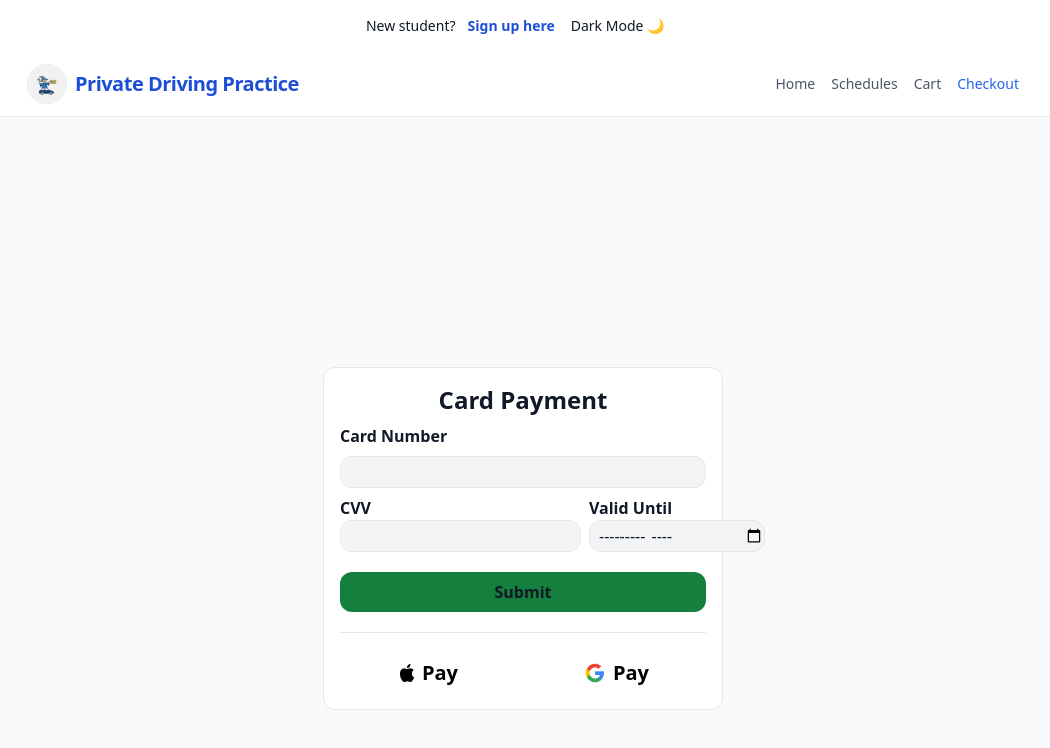
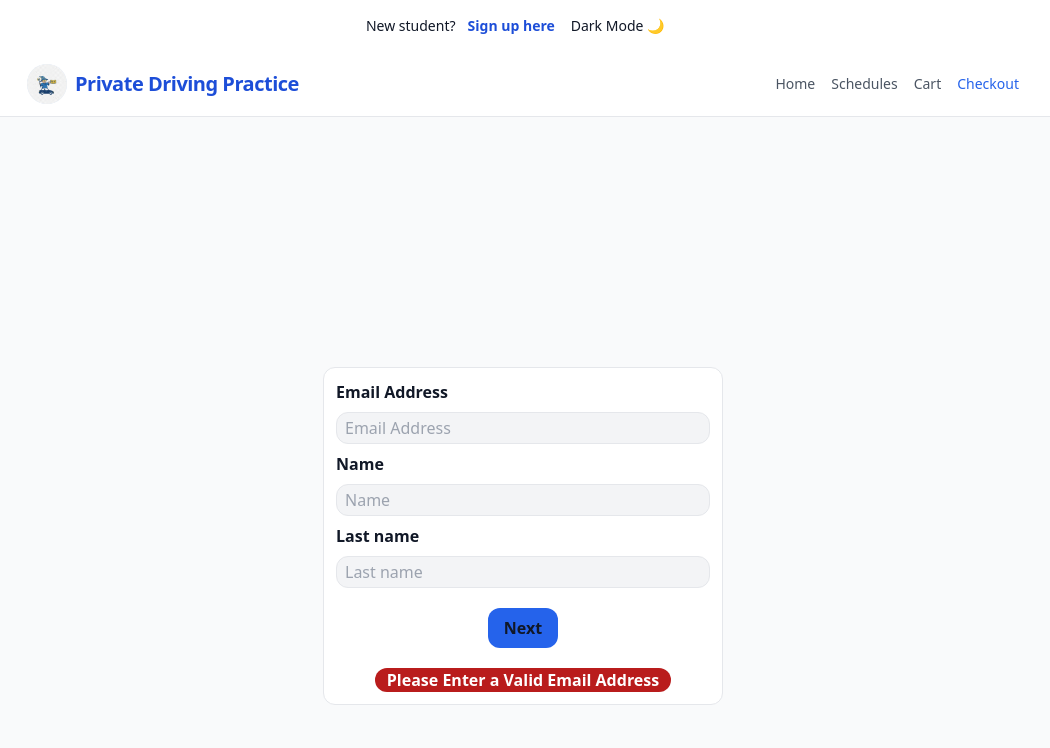
Before and after one commit to IIMaksymilianDymitrII/Driving-School-Examination, a React (Vite) app: page /checkout in a window 1280 px wide. Both pictures are taken after a click on the button "Next". Shown: the top 748 px of the page, without its empty margins (117-1167 px from the left). Built offline with nearby package versions, Linux system fonts and the light colour scheme.

Commit message:
Done With Checkout

```diff
--- a/src/pages/CartPage.tsx
+++ b/src/pages/CartPage.tsx
@@ -1,6 +1,6 @@
 import { useTheme } from "../context/ThemeContext";
 import { useBooking } from "../context/BookingContext";
-import ShoppingCart from "../components/CartCheckout/ShoppingCart";
+import ShoppingCart from "../components/Cart/ShoppingCart";
 
 const CartPage = () => {
   const { cart} = useBooking();
--- a/src/pages/CheckoutPage.tsx
+++ b/src/pages/CheckoutPage.tsx
@@ -3,9 +3,27 @@ import { useTheme } from "../context/ThemeContext";
 import GoogleLogo from "../assets/Google__G__logo.svg.png";
 import AppleLogo from "../assets/AppleLogo.png";
 
+const isValidCardNumber = (number: string) => /^[0-9]{16}$/.test(number);
+const isValidCVV = (cvv: string) => /^[0-9]{3}$/.test(cvv);
+const isValidValidUntil = (date: string) => {
+  if (!date) return false;
+  const [year, month] = date.split("-").map(Number);
+  const expiry = new Date(year, month - 1);
+  const now = new Date();
+  expiry.setMonth(expiry.getMonth() + 1);
+  expiry.setDate(0);
+  return expiry >= now;
+};
+
 const CheckoutPage = () => {
   const { themeColors } = useTheme();
   const [step, setStep] = useState(0);
+  const [emailError, setEmailError] = useState(false);
+  const [error, setError] = useState(false);
+
+  const [cardNumberError, setCardNumberError] = useState(false);
+  const [cvvError, setCvvError] = useState(false);
+  const [validUntilError, setValidUntilError] = useState(false);
 
   const [formData, setFormData] = useState({
     email: "",
@@ -19,15 +37,22 @@ const CheckoutPage = () => {
   const handleChange = (e: any) => {
     const { name, value } = e.target;
     setFormData((prev) => ({ ...prev, [name]: value }));
+
+    if (name === "email" && value.includes("@") && value.includes(".")) setEmailError(false);
+    if ((name === "firstName" || name === "lastName") && value.trim()) setError(false);
+
+    if (name === "cardNumber" && isValidCardNumber(value)) setCardNumberError(false);
+    if (name === "cvv" && isValidCVV(value)) setCvvError(false);
+    if (name === "validUntil" && isValidValidUntil(value)) setValidUntilError(false);
   };
 
   const steps = [
     <section
-      className={`p-3 flex flex-col w-[400px] gap-2 ${themeColors.bgWidget} border ${themeColors.border} rounded-xl h-fit mt-[250px] `}
+      className={`p-3 flex flex-col w-[400px] gap-2 ${themeColors.bgWidget} border ${themeColors.border} rounded-xl h-fit mt-[250px]`}
     >
       <p className="font-semibold">Email Address</p>
       <input
-        className={`rounded-xl pl-2 h-8  ${themeColors.elevated} ${themeColors.border} border`}
+        className={`rounded-xl pl-2 h-8 ${themeColors.elevated} ${themeColors.border} border`}
         placeholder="Email Address"
         name="email"
         value={formData.email}
@@ -35,7 +60,7 @@ const CheckoutPage = () => {
       />
       <p className="font-semibold">Name</p>
       <input
-        className={`rounded-xl pl-2 h-8  ${themeColors.elevated} ${themeColors.border} border`}
+        className={`rounded-xl pl-2 h-8 ${themeColors.elevated} ${themeColors.border} border`}
         placeholder="Name"
         name="firstName"
         value={formData.firstName}
@@ -43,7 +68,7 @@ const CheckoutPage = () => {
       />
       <p className="font-semibold">Last name</p>
       <input
-        className={`rounded-xl pl-2 h-8  ${themeColors.elevated} ${themeColors.border} border`}
+        className={`rounded-xl pl-2 h-8 ${themeColors.elevated} ${themeColors.border} border`}
         placeholder="Last name"
         name="lastName"
         value={formData.lastName}
@@ -51,53 +76,105 @@ const CheckoutPage = () => {
       />
       <button
         className="bg-blue-600 hover:bg-blue-700 w-fit self-center rounded-xl px-4 py-2 font-semibold mt-3"
-        onClick={() => setStep(1)}
+        onClick={() => {
+          if (!formData.email.includes("@") || !formData.email.includes(".")) {
+            setEmailError(true);
+            return;
+          }
+          if (!formData.firstName.trim() || !formData.lastName.trim()) {
+            setError(true);
+            setEmailError(false);
+            return;
+          }
+          setEmailError(false);
+          setError(false);
+          setStep(1);
+        }}
       >
         Next
       </button>
+      {emailError && (
+        <div className="bg-red-700 text-white rounded-xl px-3 font-bold w-fit self-center mt-3">
+          <p>Please Enter a Valid Email Address</p>
+        </div>
+      )}
+      {error && (
+        <div className="bg-red-700 text-white rounded-xl px-3 font-bold w-fit self-center mt-3">
+          <p>Please Enter your Name & Last name</p>
+        </div>
+      )}
     </section>,
 
     <section
       className={`p-4 flex flex-col w-[400px] gap-2 ${themeColors.bgWidget} border ${themeColors.border} rounded-xl mt-[250px] h-fit`}
     >
       <h1 className="font-semibold text-2xl self-center">Card Payment</h1>
+
       <p className="font-semibold">Card Number</p>
       <input
-        className={`rounded-xl pl-2 h-8  ${themeColors.elevated} ${themeColors.border} border`}
+        className={`rounded-xl pl-2 h-8 ${themeColors.elevated} ${themeColors.border} border`}
         type="text"
         name="cardNumber"
+        maxLength={16}
         value={formData.cardNumber}
         onChange={handleChange}
       />
-      <div className="flex gap-2">
+      {cardNumberError && <p className="text-red-700 font-bold">Card Number must be 16 digits</p>}
+
+      <div className="flex gap-2 mt-2">
         <div>
           <p className="font-semibold">CVV</p>
           <input
-            className={`rounded-xl pl-2 h-8  ${themeColors.elevated} ${themeColors.border} border`}
+            className={`rounded-xl pl-2 h-8 ${themeColors.elevated} ${themeColors.border} border`}
             type="text"
             name="cvv"
+            maxLength={3}
             value={formData.cvv}
             onChange={handleChange}
           />
+          {cvvError && <p className="text-red-700 font-bold">CVV must be 3 digits</p>}
         </div>
         <div>
           <p className="font-semibold">Valid Until</p>
           <input
-            className={`rounded-xl pl-2 h-8  ${themeColors.elevated} ${themeColors.border} border`}
+            className={`rounded-xl pl-2 h-8 ${themeColors.elevated} ${themeColors.border} border`}
             type="month"
             name="validUntil"
             value={formData.validUntil}
             onChange={handleChange}
           />
+          {validUntilError && (
+            <p className="text-red-700 font-bold">Card expiration date is invalid or expired</p>
+          )}
         </div>
       </div>
+
       <button
         className="bg-green-700 hover:bg-green-600 w-full self-center rounded-xl px-4 py-2 font-semibold mt-3"
-        onClick={() => setStep(2)}
+        onClick={() => {
+          let hasError = false;
+
+          if (!isValidCardNumber(formData.cardNumber)) {
+            setCardNumberError(true);
+            hasError = true;
+          }
+          if (!isValidCVV(formData.cvv)) {
+            setCvvError(true);
+            hasError = true;
+          }
+          if (!isValidValidUntil(formData.validUntil)) {
+            setValidUntilError(true);
+            hasError = true;
+          }
+
+          if (hasError) return;
+          setStep(2);
+        }}
       >
         Submit
       </button>
-      <hr className="my-3"/>
+
+      <hr className="my-3" />
       <ul className="flex justify-center items-center gap-2">
         <li>
           <button>
@@ -107,7 +184,6 @@ const CheckoutPage = () => {
             </div>
           </button>
         </li>
-
         <li>
           <button>
             <div className="bg-white flex items-center justify-center gap-2 font-bold text-xl text-black h-10 rounded-xl w-[180px] p-3">
@@ -119,15 +195,16 @@ const CheckoutPage = () => {
       </ul>
     </section>,
 
-
     <section className="flex flex-col items-center text-center flex-1 mt-[250px]">
       <h1 className="font-bold text-4xl p-3">Thank You for your Purchase</h1>
       <p>Your Receipt will be sent via Email</p>
-    </section>
+    </section>,
   ];
 
   return (
-    <main className={`min-h-screen flex justify-center ${themeColors.text}`}>{steps[step]}</main>
+    <main className={`max-h-screen flex justify-center ${themeColors.text}`}>
+      {steps[step]}
+    </main>
   );
 };
 
```
Also changed, not shown: src/components/Cart/CountPrice.tsx (renamed from src/components/CartCheckout/CountPrice.tsx), src/components/Cart/Lesson.tsx (renamed from src/components/CartCheckout/Lesson.tsx), src/components/Cart/ShoppingCart.tsx (renamed from src/components/CartCheckout/ShoppingCart.tsx).
